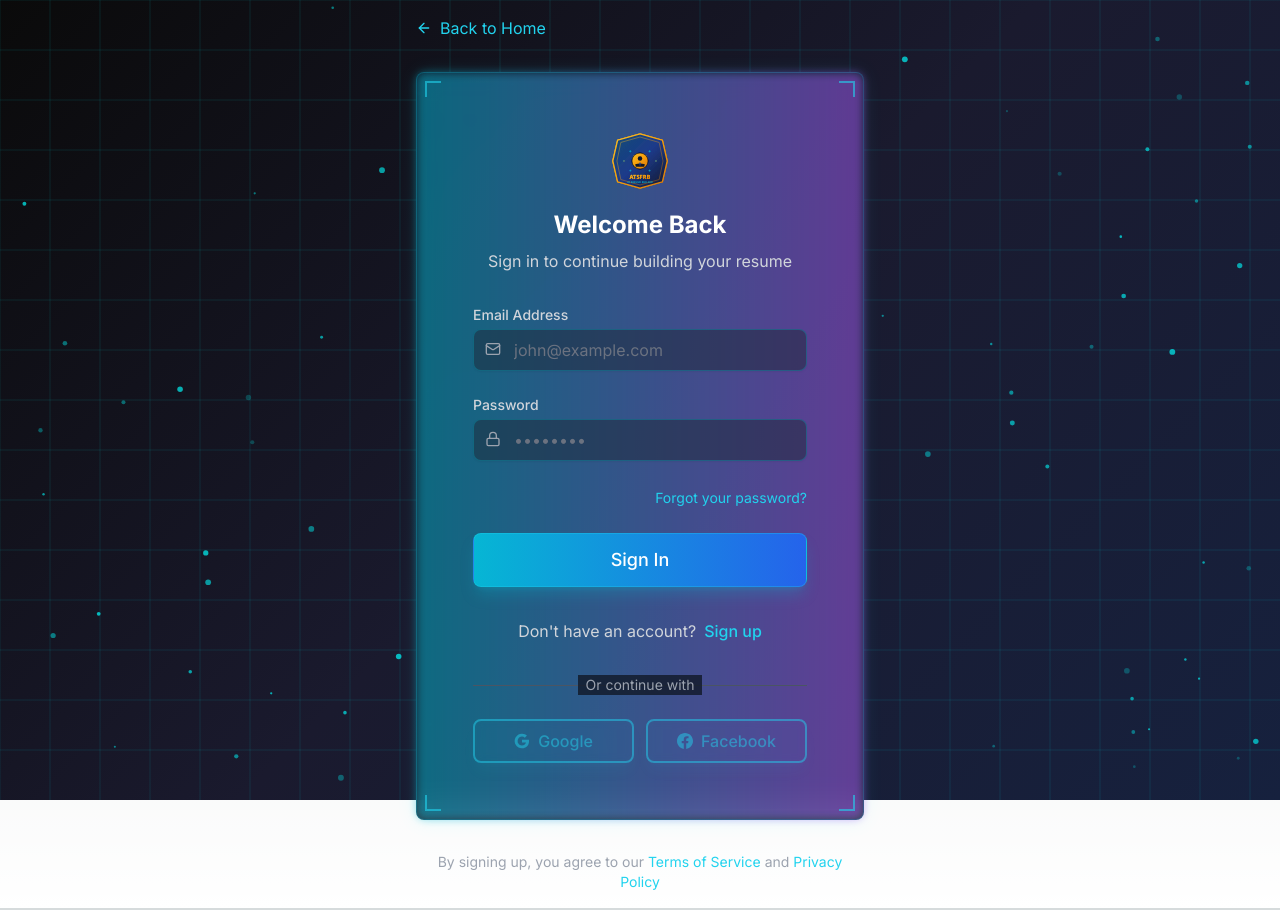
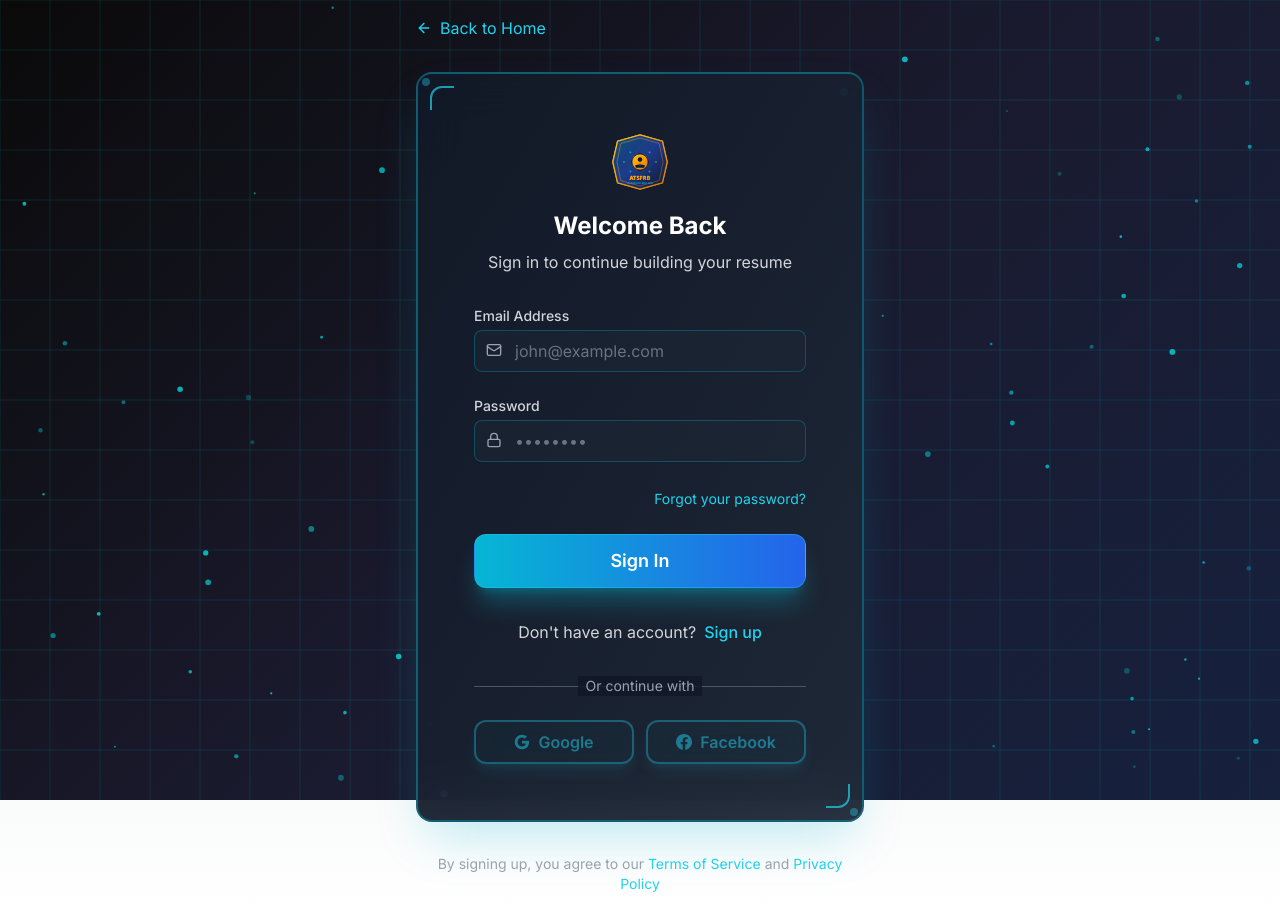
Before and after one commit to codgamerofficial/ATS-FRB, a Next.js app: page /auth in a window 1280 px wide. Built offline with nearby package versions, Linux system fonts and the light colour scheme; no server answers.

Commit message:
feat: Complete visual design overhaul with modern interactive elements

```diff
--- a/app/globals.css
+++ b/app/globals.css
@@ -264,6 +264,79 @@ a {
   box-shadow: 0 0 0 3px rgba(6, 182, 212, 0.5);
 }
 
+/* Modern interactive elements */
+.interactive-hover {
+  transition: all 0.3s cubic-bezier(0.4, 0, 0.2, 1);
+}
+
+.interactive-hover:hover {
+  transform: translateY(-2px) scale(1.02);
+  box-shadow: 0 20px 40px rgba(0, 0, 0, 0.1);
+}
+
+/* Neon glow effects */
+.neon-glow {
+  box-shadow: 0 0 20px rgba(6, 182, 212, 0.3);
+}
+
+.neon-glow:hover {
+  box-shadow: 0 0 30px rgba(6, 182, 212, 0.6), 0 0 60px rgba(6, 182, 212, 0.3);
+}
+
+/* Holographic effects */
+.holographic {
+  background: linear-gradient(45deg, #06b6d4, #3b82f6, #8b5cf6, #06b6d4);
+  background-size: 400% 400%;
+  animation: holographic-shift 4s ease infinite;
+}
+
+@keyframes holographic-shift {
+  0%, 100% { background-position: 0% 50%; }
+  50% { background-position: 100% 50%; }
+}
+
+/* 3D card effects */
+.card-3d {
+  transform-style: preserve-3d;
+  transition: transform 0.6s;
+}
+
+.card-3d:hover {
+  transform: rotateY(10deg) rotateX(5deg);
+}
+
+/* Particle effects */
+@keyframes particle-float {
+  0%, 100% { transform: translateY(0px) rotate(0deg); }
+  33% { transform: translateY(-10px) rotate(120deg); }
+  66% { transform: translateY(5px) rotate(240deg); }
+}
+
+.particle {
+  animation: particle-float 6s ease-in-out infinite;
+}
+
+/* Advanced shadows */
+.shadow-neon {
+  box-shadow: 0 0 20px rgba(6, 182, 212, 0.4), 0 0 40px rgba(6, 182, 212, 0.2), 0 0 80px rgba(6, 182, 212, 0.1);
+}
+
+.shadow-deep {
+  box-shadow: 0 25px 50px -12px rgba(0, 0, 0, 0.25), 0 0 0 1px rgba(255, 255, 255, 0.05);
+}
+
+/* Morphing animations */
+@keyframes morph {
+  0%, 100% { border-radius: 20px; }
+  25% { border-radius: 50px 20px; }
+  50% { border-radius: 20px 50px; }
+  75% { border-radius: 50px; }
+}
+
+.morph {
+  animation: morph 8s ease-in-out infinite;
+}
+
 /* Line clamp utility */
 .line-clamp-2 {
   display: -webkit-box;
--- a/components/ui/Button.tsx
+++ b/components/ui/Button.tsx
@@ -10,13 +10,13 @@ interface ButtonProps extends Omit<ButtonHTMLAttributes<HTMLButtonElement>, keyo
 
 const Button = forwardRef<HTMLButtonElement, ButtonProps>(
   ({ className = '', variant = 'primary', size = 'md', isLoading, children, ...props }, ref) => {
-    const baseClasses = 'inline-flex items-center justify-center rounded-lg font-medium transition-all duration-300 focus:outline-none focus:ring-2 focus:ring-offset-2 focus:ring-offset-transparent disabled:opacity-50 disabled:cursor-not-allowed relative overflow-hidden group';
+    const baseClasses = 'inline-flex items-center justify-center rounded-xl font-semibold transition-all duration-500 focus:outline-none focus:ring-2 focus:ring-offset-2 focus:ring-offset-transparent disabled:opacity-50 disabled:cursor-not-allowed relative overflow-hidden group transform hover:scale-105 active:scale-95';
 
     const variants = {
-      primary: 'bg-gradient-to-r from-cyan-500 to-blue-600 text-white hover:from-cyan-400 hover:to-blue-500 focus:ring-cyan-500 shadow-lg shadow-cyan-500/25 border border-cyan-400/30',
-      secondary: 'bg-gradient-to-r from-purple-500 to-pink-600 text-white hover:from-purple-400 hover:to-pink-500 focus:ring-purple-500 shadow-lg shadow-purple-500/25 border border-purple-400/30',
-      outline: 'border-2 border-cyan-400 text-cyan-400 hover:bg-cyan-400/10 focus:ring-cyan-500 backdrop-blur-sm bg-cyan-400/5 shadow-lg shadow-cyan-400/10',
-      ghost: 'text-cyan-400 hover:bg-cyan-400/10 focus:ring-cyan-500 backdrop-blur-sm',
+      primary: 'bg-gradient-to-r from-cyan-500 to-blue-600 text-white hover:from-cyan-400 hover:to-blue-500 focus:ring-cyan-500 shadow-xl shadow-cyan-500/30 hover:shadow-cyan-500/50 border border-cyan-400/40',
+      secondary: 'bg-gradient-to-r from-purple-500 to-pink-600 text-white hover:from-purple-400 hover:to-pink-500 focus:ring-purple-500 shadow-xl shadow-purple-500/30 hover:shadow-purple-500/50 border border-purple-400/40',
+      outline: 'border-2 border-cyan-400/70 text-cyan-400 hover:border-cyan-300 hover:bg-cyan-400/15 hover:text-cyan-300 focus:ring-cyan-500 backdrop-blur-md bg-cyan-400/5 shadow-lg shadow-cyan-400/20',
+      ghost: 'text-cyan-400 hover:bg-cyan-400/15 hover:text-cyan-300 focus:ring-cyan-500 backdrop-blur-sm',
     };
 
     const sizes = {
@@ -28,14 +28,19 @@ const Button = forwardRef<HTMLButtonElement, ButtonProps>(
     const classes = `${baseClasses} ${variants[variant]} ${sizes[size]} ${className}`;
 
     return (
-      <motion.button
+      <button
         ref={ref}
         className={classes}
-        whileHover={{ scale: 1.05, boxShadow: '0 0 25px rgba(0, 255, 255, 0.4)' }}
-        whileTap={{ scale: 0.95 }}
         disabled={isLoading || props.disabled}
-        {...(props as any)}
+        {...props}
       >
+        {/* Shimmer effect */}
+        <div className="absolute inset-0 -translate-x-full group-hover:translate-x-full transition-transform duration-700 bg-gradient-to-r from-transparent via-white/25 to-transparent" />
+
+        {/* Glow effect */}
+        <div className="absolute inset-0 rounded-xl bg-gradient-to-r from-cyan-400/20 to-blue-400/20 opacity-0 group-hover:opacity-100 transition-opacity duration-300 blur-sm" />
+
+        <span className="relative z-10 flex items-center">
           {isLoading && (
             <svg
               className="animate-spin -ml-1 mr-2 h-4 w-4"
@@ -59,7 +64,12 @@ const Button = forwardRef<HTMLButtonElement, ButtonProps>(
             </svg>
           )}
           {children}
-      </motion.button>
+        </span>
+
+        {/* Corner accents */}
+        <div className="absolute top-1 left-1 w-2 h-2 border-t border-l border-white/40 rounded-tl opacity-0 group-hover:opacity-100 transition-opacity duration-300" />
+        <div className="absolute bottom-1 right-1 w-2 h-2 border-b border-r border-white/40 rounded-br opacity-0 group-hover:opacity-100 transition-opacity duration-300" />
+      </button>
     );
   }
 );
--- a/components/ui/SciFiCard.tsx
+++ b/components/ui/SciFiCard.tsx
@@ -1,6 +1,5 @@
 'use client';
 
-import { motion } from 'framer-motion';
 import { ReactNode } from 'react';
 
 interface SciFiCardProps {
@@ -8,38 +7,62 @@ interface SciFiCardProps {
   className?: string;
   glowColor?: string;
   isDark?: boolean;
+  variant?: 'default' | 'premium' | 'glow' | 'minimal';
+  interactive?: boolean;
 }
 
-export default function SciFiCard({ children, className = '', glowColor = 'cyan', isDark = true }: SciFiCardProps) {
+export default function SciFiCard({
+  children,
+  className = '',
+  glowColor = 'cyan',
+  isDark = true,
+  variant = 'default',
+  interactive = true
+}: SciFiCardProps) {
+  const getVariantStyles = () => {
+    switch (variant) {
+      case 'premium':
+        return 'bg-gradient-to-br from-purple-900/95 to-pink-900/95 border-purple-400/50 shadow-purple-500/30';
+      case 'glow':
+        return 'bg-gray-900/95 border-cyan-400/70 shadow-cyan-400/40 animate-pulse';
+      case 'minimal':
+        return 'bg-gray-800/70 border-gray-500/40 shadow-gray-400/20';
+      default:
+        return isDark
+          ? 'bg-gradient-to-br from-gray-900/95 to-gray-800/95 border-cyan-500/40 shadow-cyan-500/25'
+          : 'bg-gradient-to-br from-white/98 to-gray-50/98 border-blue-500/40 shadow-blue-500/25';
+    }
+  };
+
   return (
-    <motion.div
-      whileHover={{ scale: 1.02, rotateY: 5 }}
-      whileTap={{ scale: 0.98 }}
-    >
-      <div
-        className={`
-          relative ${isDark ? 'bg-gradient-to-br from-gray-900/90 to-gray-800/90' : 'bg-gradient-to-br from-white/95 to-gray-50/95'}
-          backdrop-blur-md border ${isDark ? 'border-cyan-500/30 hover:shadow-cyan-500/20' : 'border-blue-500/30 hover:shadow-blue-500/20'} rounded-lg
-          shadow-lg transition-all duration-300
-          before:absolute before:inset-0 before:rounded-lg before:p-[1px]
-          ${isDark ? 'before:bg-gradient-to-r before:from-cyan-500/50 before:to-purple-500/50' : 'before:bg-gradient-to-r before:from-blue-500/50 before:to-indigo-500/50'}
-          before:-z-10 before:blur-sm
-          ${className}
-        `}
-        style={{
-          boxShadow: `0 0 20px rgba(0, 255, 255, 0.1), inset 0 0 20px rgba(0, 255, 255, 0.05)`
-        }}
-      >
+    <div className={`group relative overflow-hidden rounded-2xl ${getVariantStyles()} border-2 backdrop-blur-xl shadow-2xl ${interactive ? 'hover:shadow-3xl hover:scale-[1.02] hover:-translate-y-2' : ''} transition-all duration-500 ease-out ${className}`}>
+      {/* Animated gradient overlay */}
+      <div className="absolute inset-0 bg-gradient-to-br from-cyan-500/5 via-purple-500/5 to-pink-500/5 opacity-0 group-hover:opacity-100 transition-opacity duration-700" />
+
+      {/* Shimmer effect */}
+      <div className="absolute inset-0 -translate-x-full group-hover:translate-x-full transition-transform duration-1000 bg-gradient-to-r from-transparent via-white/10 to-transparent" />
+
+      {/* Content */}
       <div className="relative z-10 p-6">
         {children}
       </div>
 
-      {/* Corner decorations */}
-      <div className={`absolute top-2 left-2 w-4 h-4 border-l-2 border-t-2 ${isDark ? 'border-cyan-400/60' : 'border-blue-500/60'}`}></div>
-      <div className={`absolute top-2 right-2 w-4 h-4 border-r-2 border-t-2 ${isDark ? 'border-cyan-400/60' : 'border-blue-500/60'}`}></div>
-      <div className={`absolute bottom-2 left-2 w-4 h-4 border-l-2 border-b-2 ${isDark ? 'border-cyan-400/60' : 'border-blue-500/60'}`}></div>
-        <div className={`absolute bottom-2 right-2 w-4 h-4 border-r-2 border-b-2 ${isDark ? 'border-cyan-400/60' : 'border-blue-500/60'}`}></div>
+      {/* Enhanced corner accents */}
+      <div className="absolute top-0 left-0 w-12 h-12">
+        <div className={`absolute top-3 left-3 w-6 h-6 border-t-2 border-l-2 ${isDark ? 'border-cyan-400/70' : 'border-blue-500/70'} rounded-tl-xl group-hover:border-cyan-300 transition-colors duration-300`} />
+        <div className={`absolute top-1 left-1 w-2 h-2 ${isDark ? 'bg-cyan-400/50' : 'bg-blue-500/50'} rounded-full animate-pulse`} />
       </div>
-    </motion.div>
+      <div className="absolute bottom-0 right-0 w-12 h-12">
+        <div className={`absolute bottom-3 right-3 w-6 h-6 border-b-2 border-r-2 ${isDark ? 'border-cyan-400/70' : 'border-blue-500/70'} rounded-br-xl group-hover:border-cyan-300 transition-colors duration-300`} />
+        <div className={`absolute bottom-1 right-1 w-2 h-2 ${isDark ? 'bg-cyan-400/50' : 'bg-blue-500/50'} rounded-full animate-pulse`} />
+      </div>
+
+      {/* Floating particles */}
+      <div className={`absolute top-4 right-4 w-1 h-1 ${isDark ? 'bg-cyan-400/60' : 'bg-blue-500/60'} rounded-full animate-ping`} />
+      <div className={`absolute bottom-6 left-6 w-1 h-1 ${isDark ? 'bg-purple-400/60' : 'bg-indigo-500/60'} rounded-full animate-ping`} style={{ animationDelay: '1s' }} />
+
+      {/* Holographic effect */}
+      <div className="absolute inset-0 rounded-2xl bg-gradient-to-r from-transparent via-cyan-500/5 to-transparent opacity-0 group-hover:opacity-100 transition-opacity duration-500" style={{ transform: 'skewX(-12deg)' }} />
+    </div>
   );
 }
```
Also changed, not shown: app/page.tsx (+19 -13 lines). Lines whose indentation alone changed are shown as unchanged.
